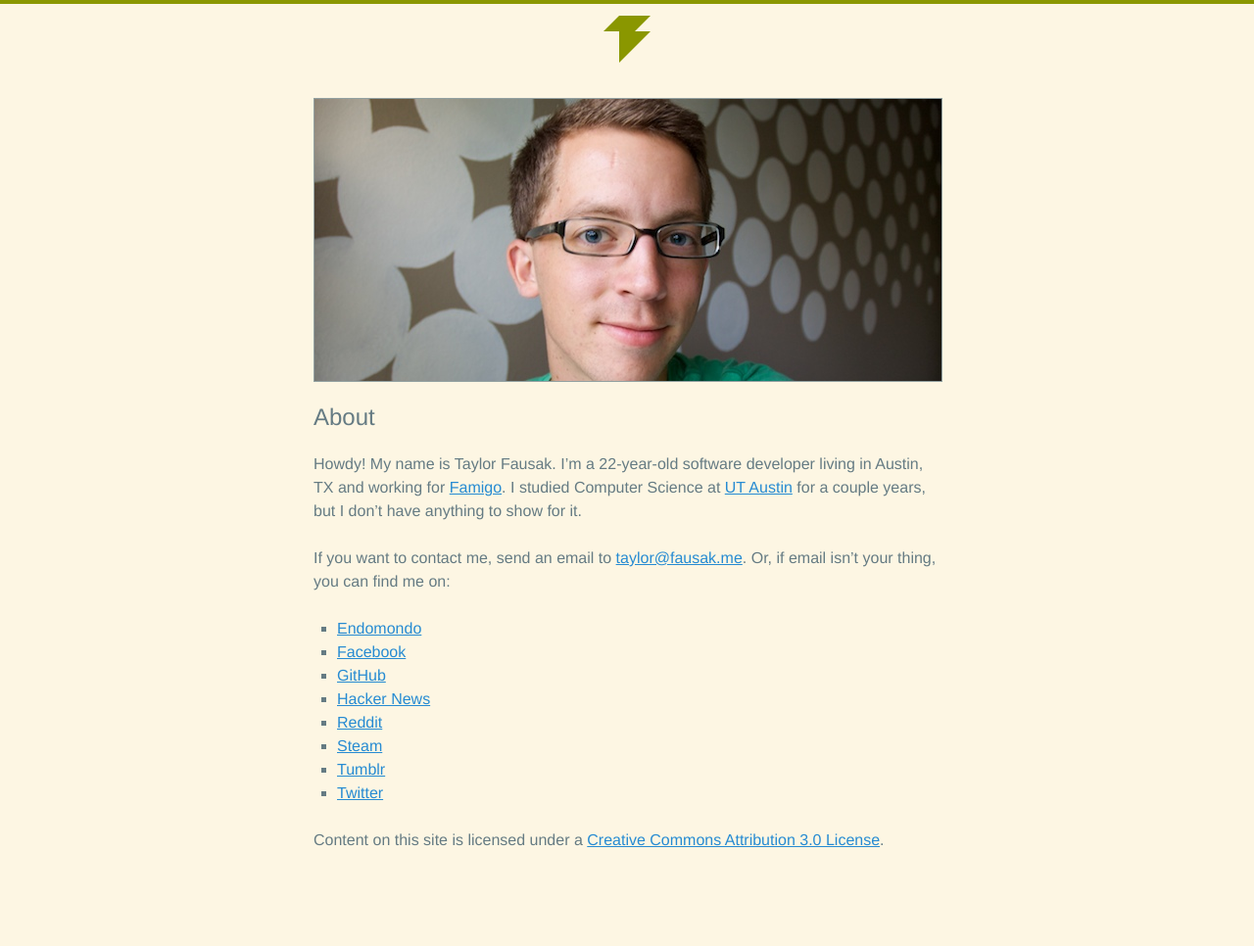
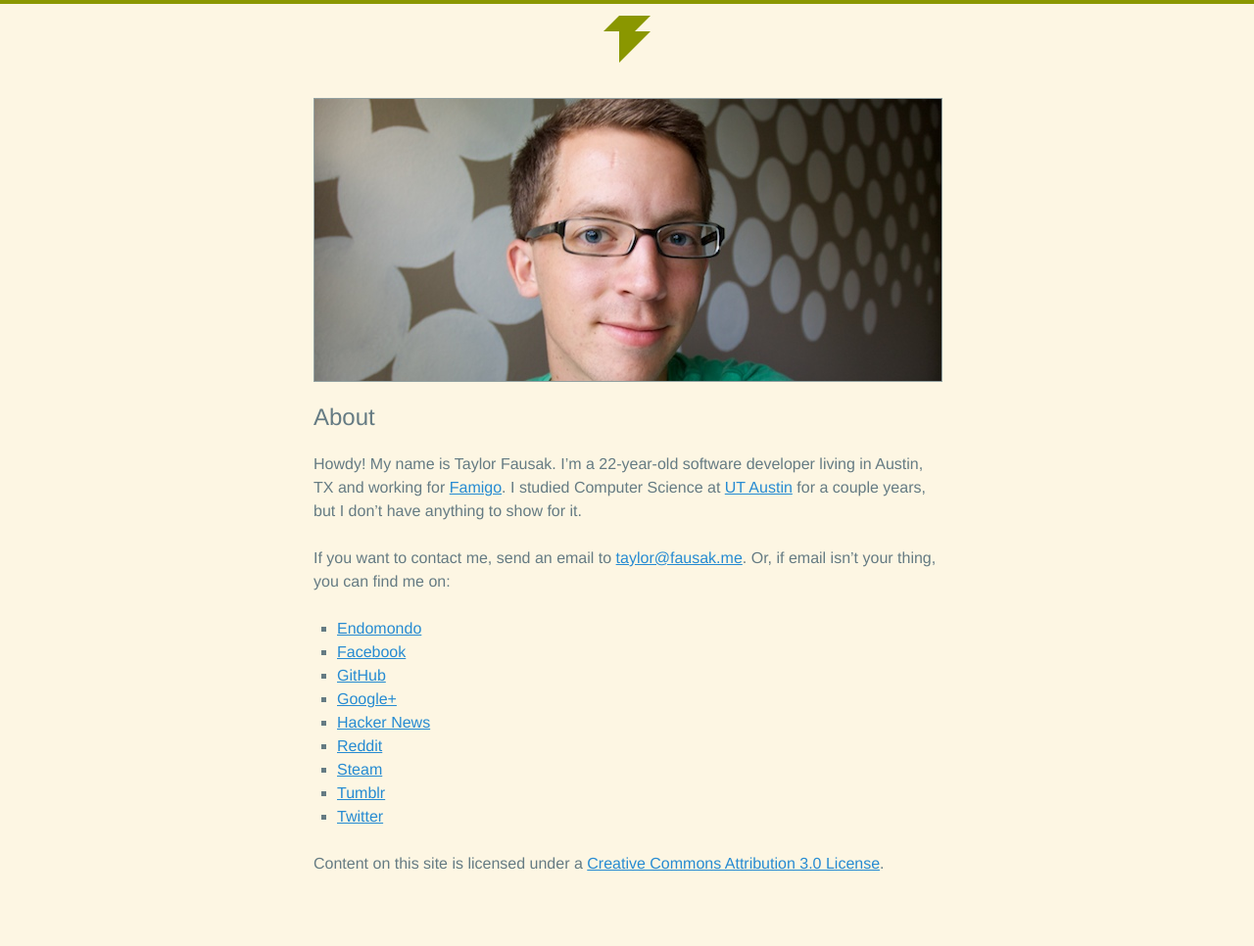
Before and after one commit to tfausak/tfausak.github.io, a Jekyll site: the page built from about.md, in a window 1280 px wide. Shown: the whole page at 98% size. Built offline with Jekyll 4.4.1, drawn with Linux system fonts in a browser that asks for light colours; before the commit the page ends 942 px from its top, so only the background shows below that.

Commit message:
Add link to Google+ on about page.

```diff
--- a/about.md
+++ b/about.md
@@ -18,11 +18,12 @@ Or, if email isn't your thing, you can find me on:
 -   [Endomondo][5]
 -   [Facebook][6]
 -   [GitHub][7]
--   [Hacker News][8]
--   [Reddit][9]
--   [Steam][10]
--   [Tumblr][11]
--   [Twitter][12]
+-   [Google+][8]
+-   [Hacker News][9]
+-   [Reddit][10]
+-   [Steam][11]
+-   [Tumblr][12]
+-   [Twitter][13]
 
 Content on this site is licensed under a [Creative Commons Attribution
 3.0 License][14].
@@ -34,10 +35,10 @@ Content on this site is licensed under a [Creative Commons Attribution
 [5]: http://www.endomondo.com/profile/2203917
 [6]: https://www.facebook.com/taylorfausak
 [7]: https://github.com/tfausak
-[8]: http://news.ycombinator.com/user?id=taylorfausak
-[9]: http://www.reddit.com/user/taylorfausak/
-[10]: http://steamcommunity.com/id/gompers
-[11]: http://gompr.tumblr.com/
-[12]: https://twitter.com/#!/taylorfausak
-[13]: http://pages.github.com/
+[8]: https://plus.google.com/111507914518262812295
+[9]: http://news.ycombinator.com/user?id=taylorfausak
+[10]: http://www.reddit.com/user/taylorfausak/
+[11]: http://steamcommunity.com/id/gompers
+[12]: http://gompr.tumblr.com/
+[13]: https://twitter.com/#!/taylorfausak
 [14]: http://creativecommons.org/licenses/by/3.0/
```
